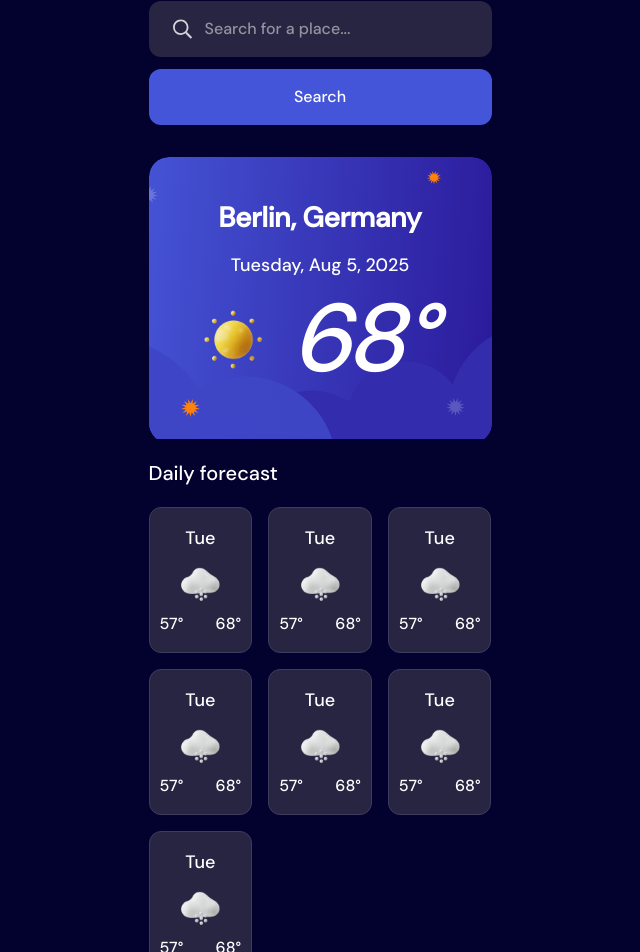
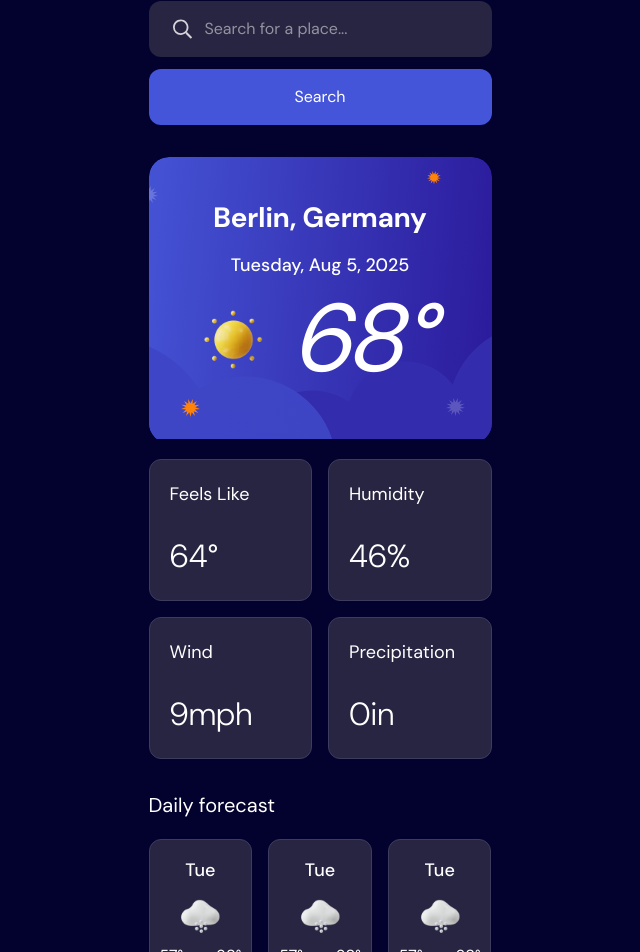
Before and after one commit to Davichobits/weather-app-next, a Next.js app: page / in a window 1280 px wide. Shown: the part 352-1304 px from the top of the page, without its empty margins (320-960 px from the left). Built offline with nearby package versions, Linux system fonts and the light colour scheme.

Commit message:
Add WeatherConditionsCard and WeatherConditions components for displaying weather data Refactor font weights in globals.css for consistency

```diff
--- a/src/app/globals.css
+++ b/src/app/globals.css
@@ -3,7 +3,7 @@
 @font-face {
   font-family: "Bricolage Grotesque";
   font-style: normal;
-  font-weight: 300 500 600 700;
+  font-weight: 500;
   font-display: swap;
   src: url("/fonts/Bricolage_Grotesque/BricolageGrotesque-VariableFont_opsz\,wdth\,wght.ttf") format("woff2");
 }
@@ -11,7 +11,7 @@
 @font-face {
   font-family: "DM Sans";
   font-style: normal;
-  font-weight: 500;
+  font-weight: 300 500 600 700;
   font-display: swap;
   src: url("/fonts/DM_Sans/DMSans-VariableFont_opsz\,wght.ttf") format("woff2");
 }
--- /dev/null
+++ b/src/components/weather-info/weather-conditions-card.tsx
@@ -0,0 +1,10 @@
+import { WeatherCondition } from '@/types/types';
+
+export const WeatherConditionsCard = ({condition, metric, unit}: WeatherCondition) => {
+  return (
+    <div className='bg-Neutral-800 rounded-xl border border-Neutral-600 p-5'>
+      <h2 className='text-lg mb-6'>{condition}</h2>
+      <p className='text-[32px] font-light'>{`${metric}${unit}`}</p>
+    </div>
+  )
+}
--- /dev/null
+++ b/src/components/weather-info/weather-conditions.tsx
@@ -0,0 +1,40 @@
+import { WeatherCondition } from '@/types/types';
+import { WeatherConditionsCard } from './weather-conditions-card'
+
+const conditions: WeatherCondition[] = [
+  {
+    condition: 'Feels Like',
+    metric: 64,
+    unit: '°'
+  },
+  {
+    condition: 'Humidity',
+    metric: 46,
+    unit: '%',
+  },
+  {
+    condition: 'Wind',
+    metric: 9,
+    unit: 'mph',
+  },
+  {
+    condition: 'Precipitation',
+    metric: 0,
+    unit: 'in'
+  },
+];
+
+export const WeatherConditions = () => {
+  return (
+    <div className='grid grid-cols-2 gap-4'>
+      {
+        conditions.map(condition => (
+          <WeatherConditionsCard
+            key={condition.condition}
+            {...condition}
+          />
+        ))
+      }
+    </div>
+  )
+}
--- a/src/components/weather-info/weather-info.tsx
+++ b/src/components/weather-info/weather-info.tsx
@@ -1,7 +1,9 @@
 import Image from 'next/image';
+import { WeatherConditions } from './weather-conditions';
 
 export const WeatherInfo = () => {
   return (
+    <section className='mb-8'>
       <div className='bg-[url(/images/bg-today-small.svg)] py-10 px-6 mt-8 mb-[20px]'>
         <h2 className='text-[1.75rem] text-center font-bold mb-3'>Berlin, Germany</h2>
         <p className='text-center text-lg font-medium text-Neutral-0'>Tuesday, Aug 5, 2025</p>
@@ -10,5 +12,7 @@ export const WeatherInfo = () => {
           <span className='text-8xl italic'>68°</span>
         </div>
       </div>
+      <WeatherConditions />
+    </section>
   )
 }
--- a/src/types/types.ts
+++ b/src/types/types.ts
@@ -33,3 +33,9 @@ export interface Forecast {
   maxTemp: number,
   iconUrl: string,
 }
+
+export interface WeatherCondition {
+  condition: string,
+  metric: number,
+  unit: string,
+}
```
Lines whose indentation alone changed are shown as unchanged.
